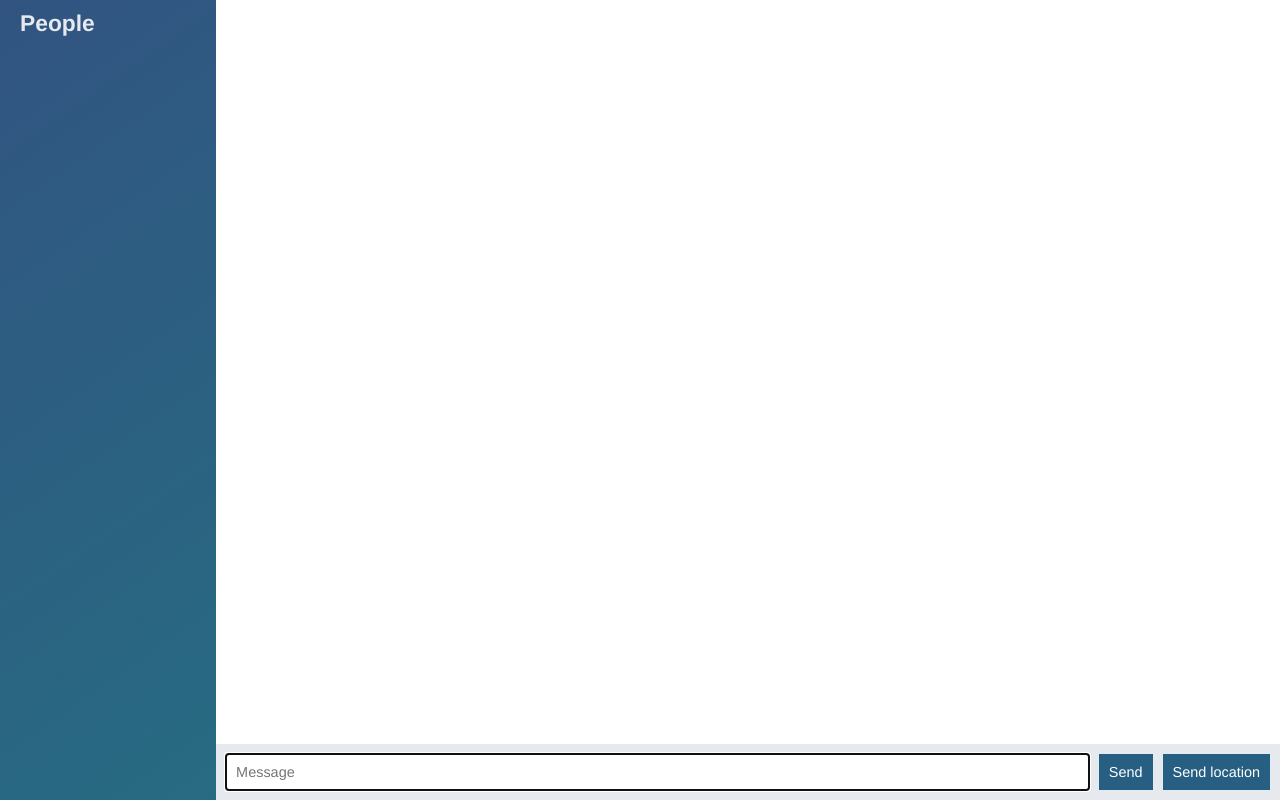
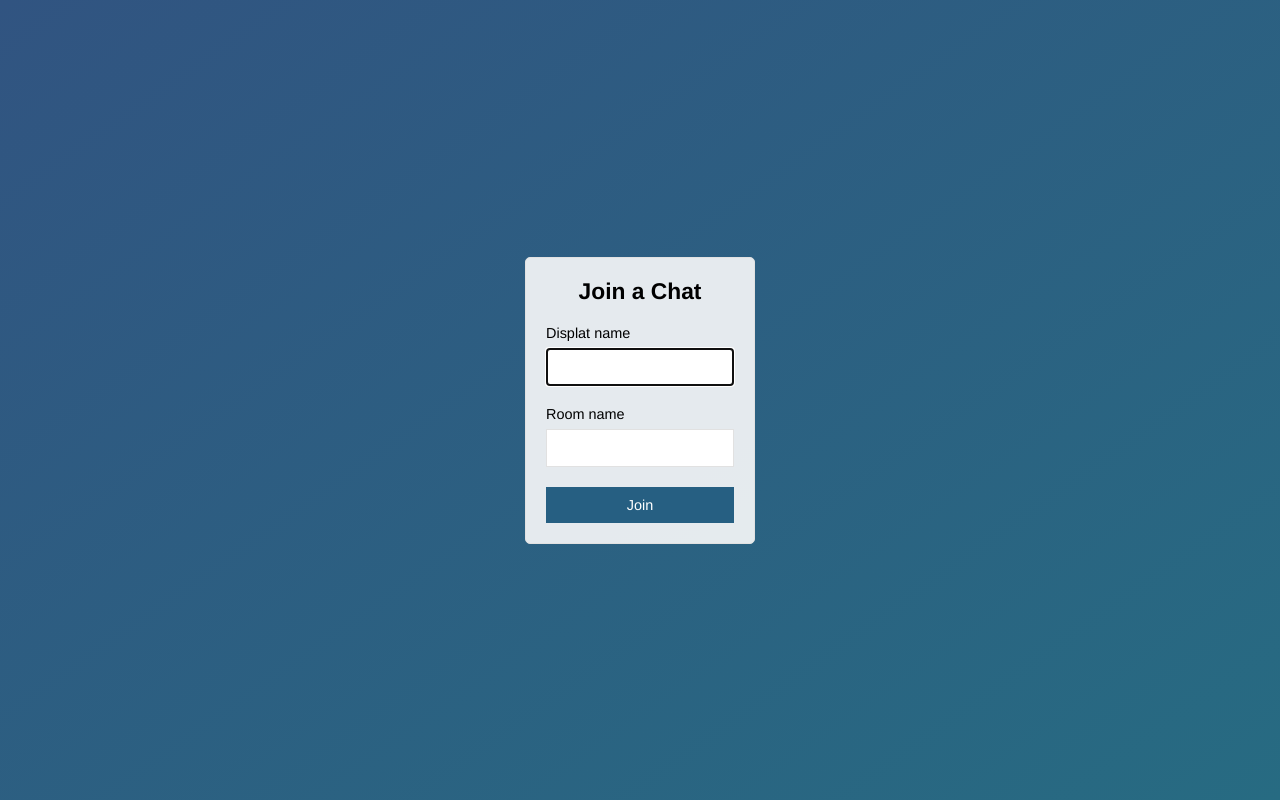
Before and after one commit to warorc/node-course-2-chat-app, a website: page public/index.html in a window 1280 px wide. Drawn offline with nearby package versions, Linux system fonts and the light colour scheme; no server answers.

Commit message:
add join page

```diff
--- a/public/index.html
+++ b/public/index.html
@@ -1,64 +1,32 @@
 <!DOCTYPE html>
-
 <html>
 
 <head>
-
-    <meta charser = "utf-8">
+    <meta charser="utf-8">
+    <title>Join | ChatApp</title>
+    <meta name="vieport" content="width=device-width, initial-scale=1, user-scalable=no">
     <link rel="stylesheet" href="/css/styles.css">
-
 </head>
 
-<body class="chat">
-
-    <div class="chat__sidebar">
-        <h3>People</h3>
-        <div id="users"></div>
+<body class="centered-form">
+    <div class="centered-form__form">
+        <form action="/chat.html">
+            <div class="form-field">
+                <h3>Join a Chat</h3>
+            </div>
+            <div class="form-field">
+                <label>Displat name</label>
+                <input type="text" name="name" autofocus/>
+            </div>
+            <div class="form-field">
+                <label>Room name</label>
+                <input type="text" name="room"/>
+            </div>
+            <div class="form-field">
+                <button>Join</button>
+            </div>
+        </form>
     </div>
-
-    <div class="chat__main">
-        <ol id="messages" class="chat__messages"></ol>
-
-        <div class="chat__footer">
-            <form id="message-form">
-                <input name="message" type="text" placeholder="Message" autofocus autocomplete="off"/>
-                <button>Send</button>
-            </form>
-            <button id="send-location">Send location</button>
-        </div>
-    </div>
-
-    <script id="message-template" type="text/template">
-        <li class="message">
-            <div class="message__title">
-                <h4>{{from}}</h4>
-                <span>{{createdAt}}</span>
-            </div>
-            <div class="message_body">
-                <p>{{text}}</p>
-            </div>
-        </li>
-    </script>
-
-    <script id="location-message-template" type="text/template">
-        <li class="message">
-            <div class="message__title">
-                <h4>{{from}}</h4>
-                <span>{{createdAt}}</span>
-            </div>
-            <div class="message_body">
-                <a href="{{url}}" target="_blank">My current location</a>
-            </div>
-        </li>
-    </script>
-
-
-    <script src="/socket.io/socket.io.js"></script>
-    <script src="/js/libs/jquery-3.3.1.min.js"></script>
-    <script src="/js/libs/moment.js"></script>
-    <script src="/js/libs/mustache.js"></script>
-    <script src="/js/index.js"></script>
-
 </body>
 
 </html>
```
Also changed, not shown: public/chat.html (added, +65 -0 lines), public/js/chat.js (renamed from public/js/index.js).
